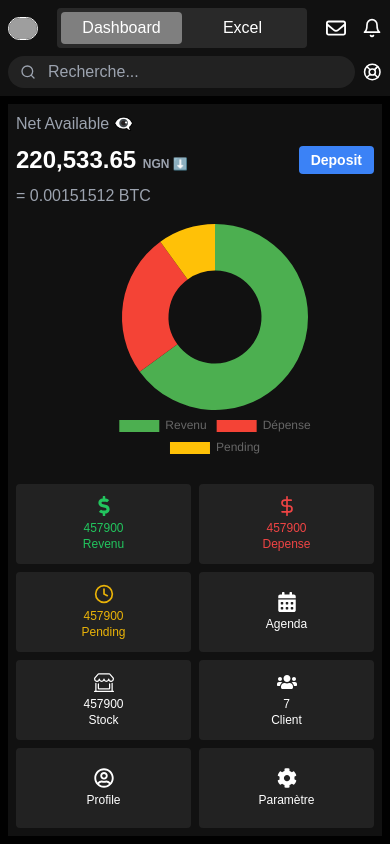
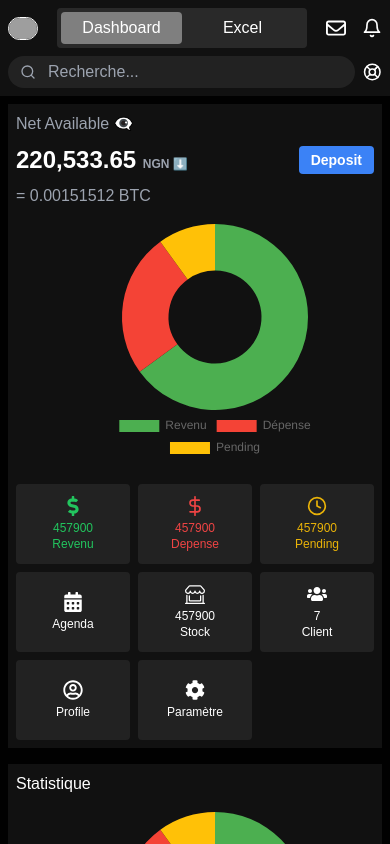
Before and after one commit to MorlonDev261/mga-follow-up, a Next.js app: page / in a window 390 px wide. Shown: the top 844 px of the page. Built offline with nearby package versions, Linux system fonts and the light colour scheme; grey boxes are pictures that could not be loaded.

Commit message:
Update index.tsx

```diff
--- a/src/app/_components/Dashboard/index.tsx
+++ b/src/app/_components/Dashboard/index.tsx
@@ -71,7 +71,7 @@ export default function Dashboard() {
               <div className="mx-auto mb-5 max-w-[200px]">
                 <Statistique />
               </div>
-              <div className="grid grid-cols-2 gap-2 sm:grid-cols-4 lg:grid-cols-4">
+              <div className="grid grid-cols-3 gap-2 sm:grid-cols-4 lg:grid-cols-4">
                 <ShortcutList />
               </div>
             </div>
```
